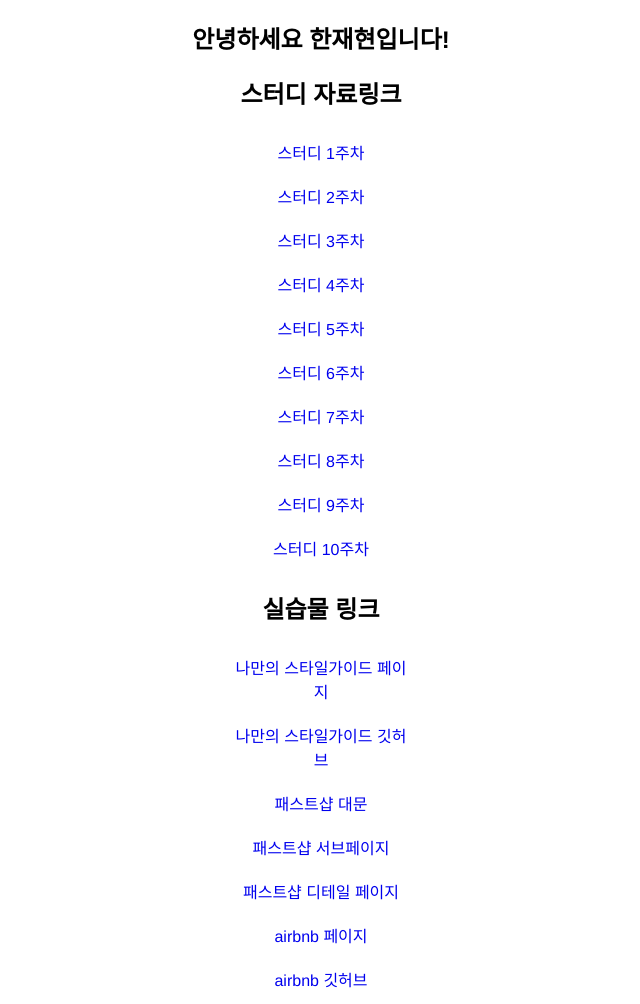
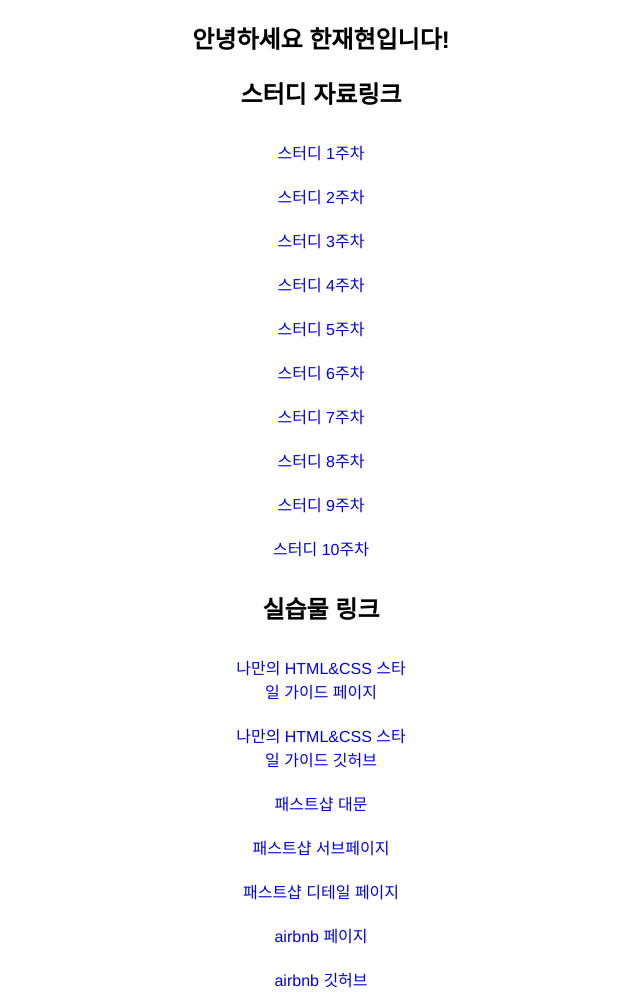
Before and after one commit to nugurejeil/mystudy, a plain HTML site: page index.html in a window 1280 px wide. Shown: the whole page, without its empty margins (319-959 px from the left). Drawn offline with Linux system fonts and the light colour scheme.

Commit message:
스타일 가이드 링크 제목 수정

```diff
--- a/index.html
+++ b/index.html
@@ -66,8 +66,8 @@
             <h2>실습물 링크</h2>
             <li>
                <div class="btn">
-                <a href="https://nugurejeil.github.io/fastschool-HomeWork0718-styleGuide/">나만의 스타일가이드 페이지</a>
-                <a href="https://github.com/nugurejeil/fastschool-HomeWork0718-styleGuide/">나만의 스타일가이드 깃허브</a>
+                <a href="https://nugurejeil.github.io/fastschool-HomeWork0718-styleGuide/">나만의 HTML&CSS 스타일 가이드 페이지</a>
+                <a href="https://github.com/nugurejeil/fastschool-HomeWork0718-styleGuide/">나만의 HTML&CSS 스타일 가이드 깃허브</a>
 
                 </div>
             </li>
```
